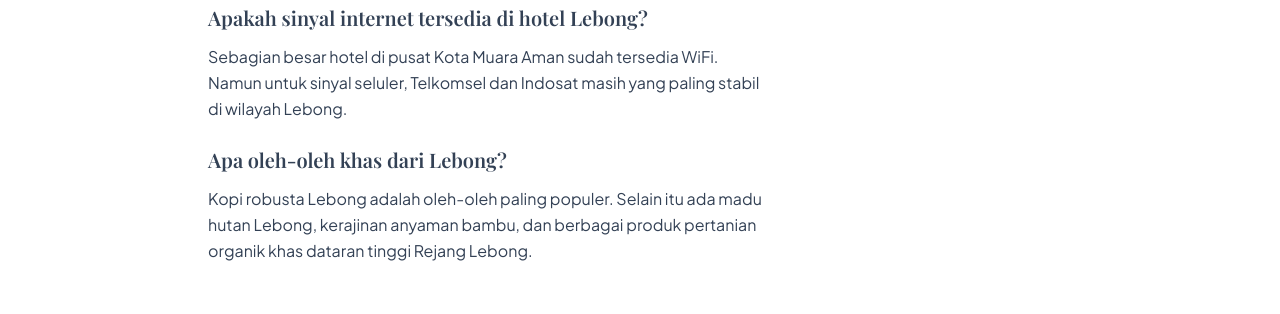
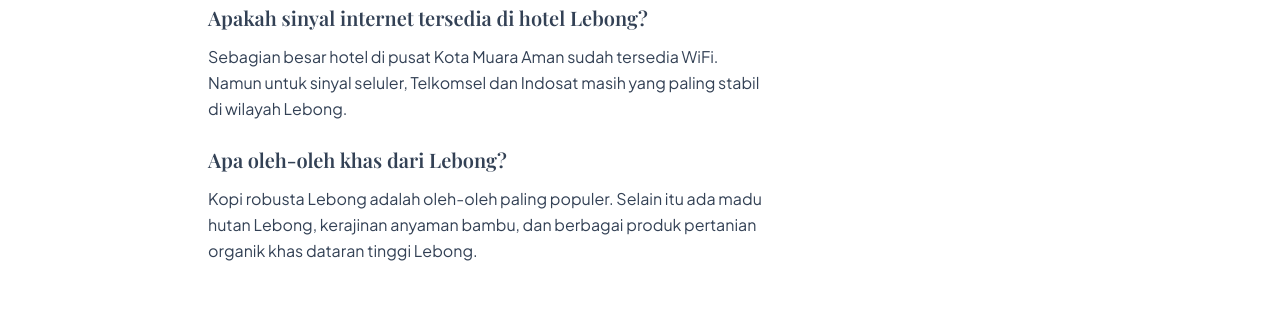
Before and after one commit to aspanrio-stack/Travel-bengkulu-V6, a Next.js app: page /hotel-di-lebong in a window 1280 px wide. Shown: the part 4679-4993 px from the top of the page. Built offline with nearby package versions, Linux system fonts and the light colour scheme.

Commit message:
Update page.tsx

```diff
--- a/src/app/hotel-di-lebong/page.tsx
+++ b/src/app/hotel-di-lebong/page.tsx
@@ -198,7 +198,7 @@ export default function HotelDiLebong() {
 
       <h3>Apa oleh-oleh khas dari Lebong?</h3>
       <p>
-        Kopi robusta Lebong adalah oleh-oleh paling populer. Selain itu ada madu hutan Lebong, kerajinan anyaman bambu, dan berbagai produk pertanian organik khas dataran tinggi Rejang Lebong.
+        Kopi robusta Lebong adalah oleh-oleh paling populer. Selain itu ada madu hutan Lebong, kerajinan anyaman bambu, dan berbagai produk pertanian organik khas dataran tinggi Lebong.
       </p>
     </ArticleLayout>
   );
```
